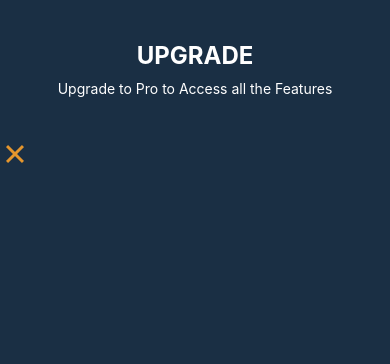
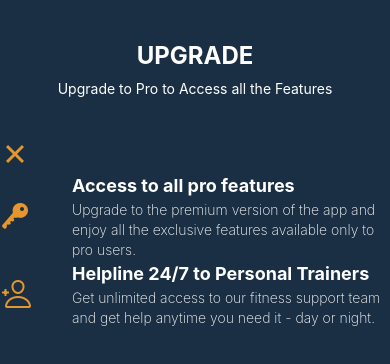
Before and after one commit to sramalho94/CocoaPods-Test, a React Native app: screen /Paywall in a window 390 px wide. Shown: the top 364 px of the page. Built offline with nearby package versions, Linux system fonts and the light colour scheme.

Commit message:
adding content to Paywall

```diff
--- a/screens/Paywall.tsx
+++ b/screens/Paywall.tsx
@@ -31,6 +31,33 @@ const Paywall = () => {
           onPress={navigation.goBack}
         />
       </TouchableOpacity>
+      {/* Content */}
+      <View>
+        <View className="flex-row space-x-10 items-center">
+          <Icon name="md-key" size={32} color="#E5962D" />
+          <View className="flex-1">
+            <Text className="text-white font-bold text-lg">
+              Access to all pro features
+            </Text>
+            <Text className="text-white text-sm font-extralight ">
+              Upgrade to the premium version of the app and enjoy all the
+              exclusive features available only to pro users.
+            </Text>
+          </View>
+        </View>
+        <View className="flex-row space-x-10 items-center">
+          <Icon name="md-person-add-outline" size={32} color="#E5962D" />
+          <View className="flex-1">
+            <Text className="text-white font-bold text-lg">
+              Helpline 24/7 to Personal Trainers
+            </Text>
+            <Text className="text-white text-sm font-extralight">
+              Get unlimited access to our fitness support team and get help
+              anytime you need it - day or night.
+            </Text>
+          </View>
+        </View>
+      </View>
     </ScrollView>
   );
 };
```
